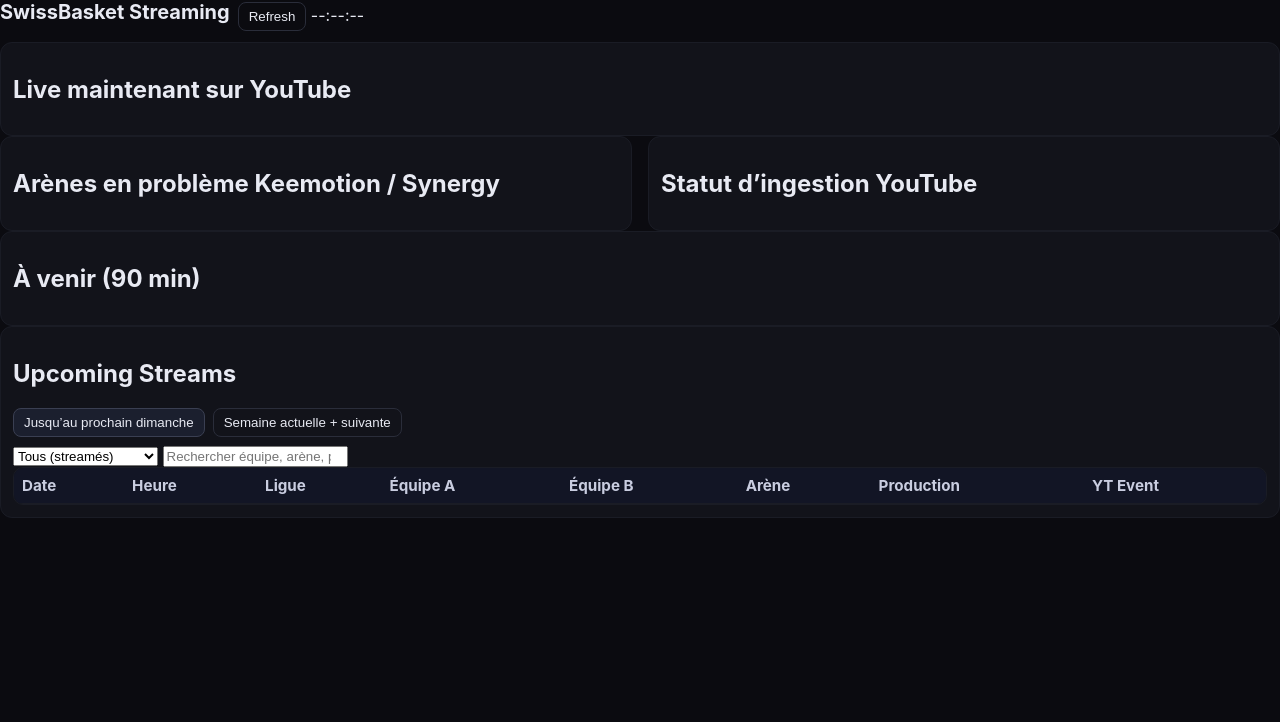
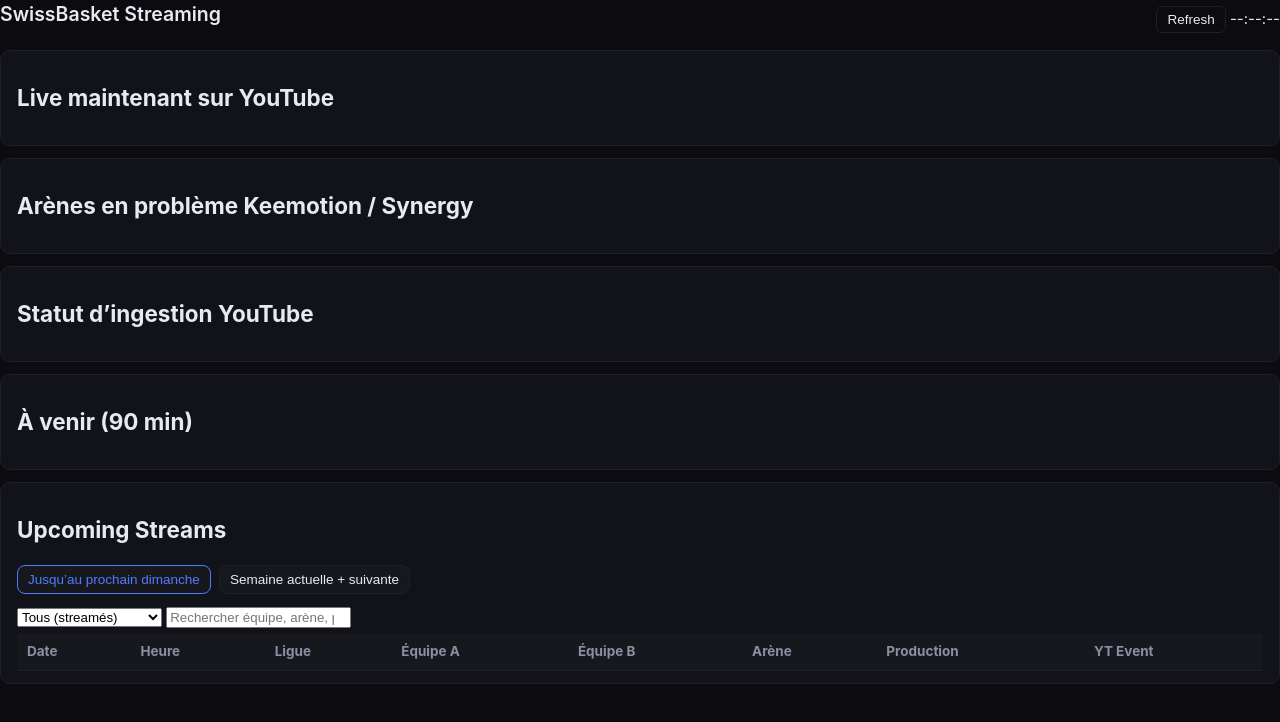
Before and after one commit to tino-brates/swissbasket-stream-dashboard, a website: page index.html in a window 1280 px wide. Drawn offline with Linux system fonts and the light colour scheme; no server answers.

Commit message:
restore original dashboard design with Keemotion badges

```diff
--- a/styles.css
+++ b/styles.css
@@ -1,38 +1,190 @@
-:root{--bg:#0b0b10;--panel:#12131a;--muted:#8a8fa3;--text:#e8eaf3;--accent:#4f7cff;--ok:#2ea043;--warn:#f29900;--error:#e5534b}
-*{box-sizing:border-box}
-html,body{margin:0;padding:0;background:var(--bg);color:var(--text);font-family:Inter,system-ui,-apple-system,Segoe UI,Roboto,Ubuntu,Cantarell,Noto Sans,sans-serif}
-h1{margin:0 0 .6rem 0;font-size:1.25rem}
-.wrapper{max-width:1200px;margin:0 auto;padding:16px}
-.grid{display:grid;grid-template-columns:1fr 1fr;gap:16px}
-.panel{background:var(--panel);border:1px solid #1a1c25;border-radius:12px;padding:12px}
-.header{display:flex;align-items:center;gap:8px;flex-wrap:wrap;margin-bottom:8px}
-.header .right{margin-left:auto;display:flex;gap:8px;align-items:center}
-button{background:transparent;border:1px solid #2a2d3a;color:var(--text);padding:6px 10px;border-radius:8px;cursor:pointer}
-button:hover{border-color:#3a3f52}
-.muted{color:var(--muted)}
-.list{display:flex;flex-direction:column;gap:8px}
-.item{display:grid;grid-template-columns:1.2fr .8fr auto auto;gap:8px;align-items:center;background:rgba(255,255,255,.02);border:1px solid #1a1c25;border-radius:10px;padding:8px}
-.tag{display:inline-flex;align-items:center;gap:6px;border:1px solid #2a2d3a;border-radius:999px;padding:2px 8px;font-size:.85rem}
-.badge{display:inline-flex;align-items:center;gap:6px;border-radius:999px;padding:2px 8px;font-size:.85rem;border:1px solid transparent}
-.badge.status-perfect{background:rgba(46,160,67,.15);border-color:rgba(46,160,67,.35)}
-.badge.status-good{background:rgba(46,160,67,.15);border-color:rgba(46,160,67,.35)}
-.badge.status-bad{background:rgba(229,83,75,.15);border-color:rgba(229,83,75,.35)}
-.badge.status-nodata{background:rgba(154,160,180,.15);border-color:rgba(154,160,180,.35)}
-.badge.status-ok{background:rgba(46,160,67,.15);border-color:rgba(46,160,67,.35)}
-.badge.status-warn{background:rgba(242,153,0,.18);border-color:rgba(242,153,0,.45)}
-.badge.status-error{background:rgba(229,83,75,.18);border-color:rgba(229,83,75,.45)}
-.toolbar{display:flex;gap:8px;align-items:center;margin-bottom:8px}
-.toolbar input{background:#0f1016;border:1px solid #1a1c25;border-radius:8px;padding:6px 10px;color:var(--text);min-width:220px}
-.tabs{display:flex;gap:8px;margin:8px 0}
-.tab{padding:6px 10px;border:1px solid #2a2d3a;border-radius:8px;cursor:pointer}
-.tab.active{background:#1b1f2e;border-color:#3a3f52}
-.table-wrap{overflow:auto;border:1px solid #1a1c25;border-radius:10px}
-table{width:100%;border-collapse:collapse;font-size:.95rem}
-th,td{padding:8px;border-bottom:1px solid #1a1c25;white-space:nowrap}
-th{text-align:left;color:#c9cde0;background:#121525;position:sticky;top:0;z-index:1}
-.footer{margin-top:8px;font-size:.85rem;color:var(--muted);display:flex;justify-content:flex-end}
-@media(max-width:980px){.grid{grid-template-columns:1fr}.item{grid-template-columns:1fr .7fr auto auto}}
-/* --- badges statut Keemotion (ne change pas la mise en page) --- */
-.tag-ok   { background: rgba(46,160,67,.15);  border-color: rgba(46,160,67,.35); }
-.tag-warn { background: rgba(242,153,0,.18);  border-color: rgba(242,153,0,.45); }
-.tag-error{ background: rgba(229,83,75,.18);  border-color: rgba(229,83,75,.45); }
+:root {
+  --bg: #0b0b10;
+  --panel: #12131a;
+  --text: #e8eaf3;
+  --muted: #8a8fa3;
+  --border: #1d1f29;
+  --accent: #4f7cff;
+  --ok: #2ea043;
+  --warn: #f29900;
+  --error: #e5534b;
+}
+
+* {
+  box-sizing: border-box;
+}
+
+html, body {
+  margin: 0;
+  padding: 0;
+  background: var(--bg);
+  color: var(--text);
+  font-family: 'Inter', system-ui, -apple-system, BlinkMacSystemFont, 'Segoe UI', Roboto, sans-serif;
+  font-size: 15px;
+  line-height: 1.45;
+}
+
+.wrapper {
+  max-width: 1400px;
+  margin: 0 auto;
+  padding: 20px;
+}
+
+h1 {
+  margin: 0 0 10px;
+  font-size: 1.4rem;
+}
+
+.panel {
+  background: var(--panel);
+  border: 1px solid var(--border);
+  border-radius: 10px;
+  padding: 12px 16px;
+  margin-bottom: 12px;
+}
+
+.header {
+  display: flex;
+  align-items: center;
+  justify-content: space-between;
+  margin-bottom: 12px;
+}
+
+.header h1 {
+  font-size: 1.3rem;
+  font-weight: 600;
+}
+
+button {
+  background: transparent;
+  color: var(--text);
+  border: 1px solid var(--border);
+  padding: 5px 10px;
+  border-radius: 6px;
+  cursor: pointer;
+  font-size: 0.9rem;
+}
+button:hover {
+  border-color: var(--accent);
+  color: var(--accent);
+}
+
+.list {
+  display: flex;
+  flex-direction: column;
+  gap: 8px;
+}
+
+.item {
+  display: grid;
+  grid-template-columns: 1.5fr 1fr 1fr auto;
+  gap: 10px;
+  align-items: center;
+  padding: 8px 10px;
+  border: 1px solid var(--border);
+  border-radius: 8px;
+  background: rgba(255,255,255,0.02);
+}
+
+.item .tag {
+  display: inline-flex;
+  align-items: center;
+  justify-content: center;
+  padding: 2px 8px;
+  border: 1px solid var(--border);
+  border-radius: 999px;
+  font-size: 0.8rem;
+  opacity: 0.85;
+}
+
+.muted {
+  color: var(--muted);
+  font-size: 0.9rem;
+}
+
+table {
+  width: 100%;
+  border-collapse: collapse;
+  margin-top: 6px;
+  font-size: 0.9rem;
+}
+
+th, td {
+  padding: 8px 10px;
+  border-bottom: 1px solid var(--border);
+  text-align: left;
+  white-space: nowrap;
+}
+
+th {
+  color: var(--muted);
+  background: rgba(255,255,255,0.02);
+  position: sticky;
+  top: 0;
+}
+
+.tabs {
+  display: flex;
+  gap: 8px;
+  margin: 8px 0 12px;
+}
+
+.tab {
+  border: 1px solid var(--border);
+  border-radius: 8px;
+  padding: 6px 10px;
+  background: rgba(255,255,255,0.02);
+  cursor: pointer;
+  font-size: 0.9rem;
+  color: var(--text);
+  transition: all .2s ease;
+}
+.tab.active {
+  border-color: var(--accent);
+  color: var(--accent);
+}
+
+.toolbar {
+  display: flex;
+  gap: 10px;
+  align-items: center;
+  margin-bottom: 8px;
+}
+
+.toolbar select,
+.toolbar input {
+  background: #0f1016;
+  border: 1px solid var(--border);
+  border-radius: 8px;
+  color: var(--text);
+  padding: 6px 10px;
+  font-size: 0.9rem;
+}
+
+.footer {
+  text-align: right;
+  color: var(--muted);
+  font-size: 0.8rem;
+  margin-top: 10px;
+}
+
+/* -------- badges Keemotion -------- */
+.tag-ok {
+  background: rgba(46,160,67,0.15);
+  border-color: rgba(46,160,67,0.4);
+}
+.tag-warn {
+  background: rgba(242,153,0,0.18);
+  border-color: rgba(242,153,0,0.45);
+}
+.tag-error {
+  background: rgba(229,83,75,0.18);
+  border-color: rgba(229,83,75,0.45);
+}
+
+@media (max-width: 900px) {
+  .item {
+    grid-template-columns: 1fr auto;
+    row-gap: 4px;
+  }
+}
```
